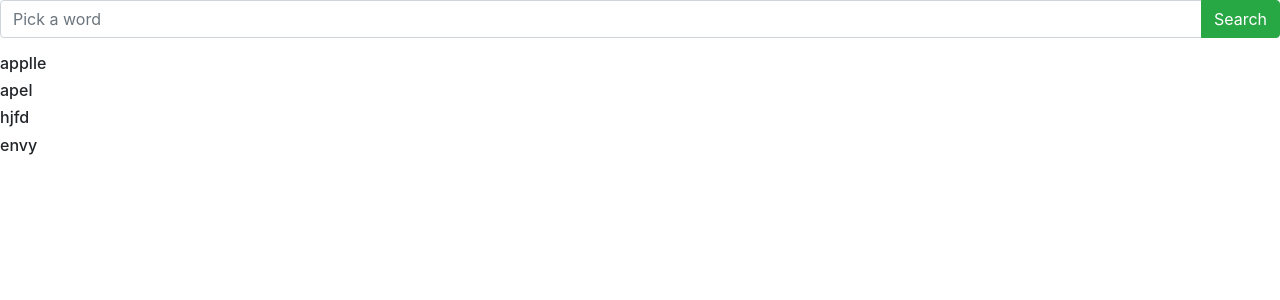
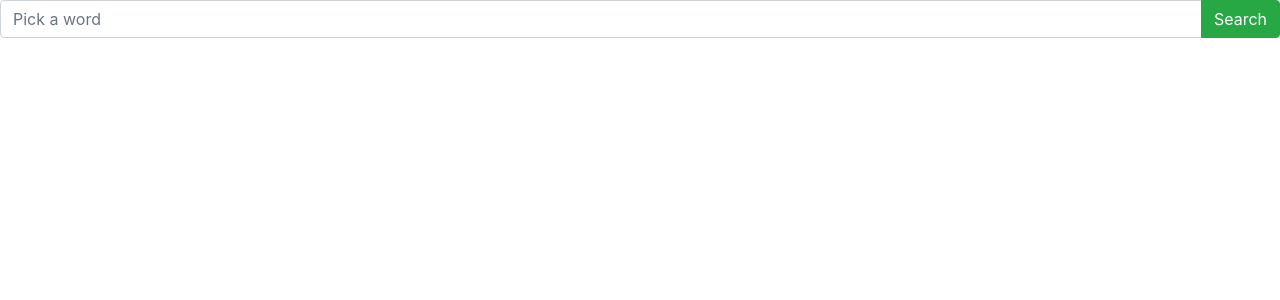
Before and after one commit to Jaga360/Dictionary-app, a React (Create React App) app: page / in a window 1280 px wide. Shown: the top 300 px of the page. Built offline with nearby package versions, Linux system fonts and the light colour scheme.

Commit message:
search meaning from worlist

```diff
--- a/src/App.js
+++ b/src/App.js
@@ -8,7 +8,7 @@ class App extends Component{
     state={
         meaning:[],
         word:'',
-        words:['applle','apel','hjfd','envy'],
+        words:[],
         inList:false
     }
 
@@ -31,21 +31,18 @@ class App extends Component{
     handleChoice=(word)=>{
         let {words}=this.state;
          if(words.includes(word)){
-            console.log("removing");
             words=words.filter((w)=> word !== w);
             this.setState({
                 words,
                 inList:false
             })
          }else{
-          console.log("adding");
           words.push(word);
           this.setState({
             words,
             inList:true
           })
          }
-          console.log(word,words);
     }
 
     render(){
@@ -55,7 +52,7 @@ class App extends Component{
            {this.state.meaning.length !== 0 &&
            <Displaycard meaning={this.state.meaning} word={this.state.word} inlist={this.state.inList}
            closecard={this.closeCard} handlechoice={(word)=>{this.handleChoice(word)}}/>}
-           {this.state.words.length !==0 && <Wordslist words={this.state.words}/>}
+           {this.state.words.length !==0 && <Wordslist words={this.state.words} setmeaning={this.setMeaning} />}
          </div>
         );
     }
--- a/src/Displaycard.js
+++ b/src/Displaycard.js
@@ -13,7 +13,6 @@ class Displaycards extends Component{
 
   render(){
     const {meaning,word,inlist}=this.props;
-    console.log("indisplaycards");
       return(
         <div className="row">
           <div className="col-sm-6">
--- a/src/Wordslist.js
+++ b/src/Wordslist.js
@@ -1,13 +1,19 @@
 import React, { Component } from 'react';
+import fetchmeaning from './API/fetchmeaning';
 
 class Wordslist extends Component {
+
+    handleClick=(word)=>{
+        fetchmeaning(word)
+        .then((meaning)=>{this.props.setmeaning(meaning,word)})
+    }
 
     render(){
         const {words}=this.props;
         return(
             <div>
                 {words.map((word,index)=>(
-                    <h6 key={index}>{word}</h6>
+                    <h6 onClick={()=>{this.handleClick(word)}} key={index}>{word}</h6>
                 ))}
             </div>
         );
```
